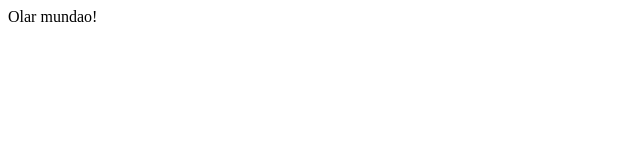
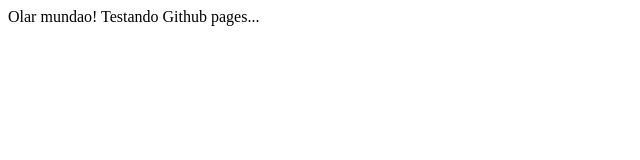
Before and after one commit to psicotropica/psicotropica.github.io, a plain HTML site: page index.html in a window 1280 px wide. Shown: the whole page, without its empty margins (0-640 px from the left). Drawn offline with Linux system fonts and the light colour scheme.

Commit message:
Update index.html

```diff
--- a/index.html
+++ b/index.html
@@ -4,6 +4,6 @@
 	<title>Olar mundao</title>
 </head>
 <body>
-	Olar mundao!
+	Olar mundao! Testando Github pages...
 </body>
 </html>
```
